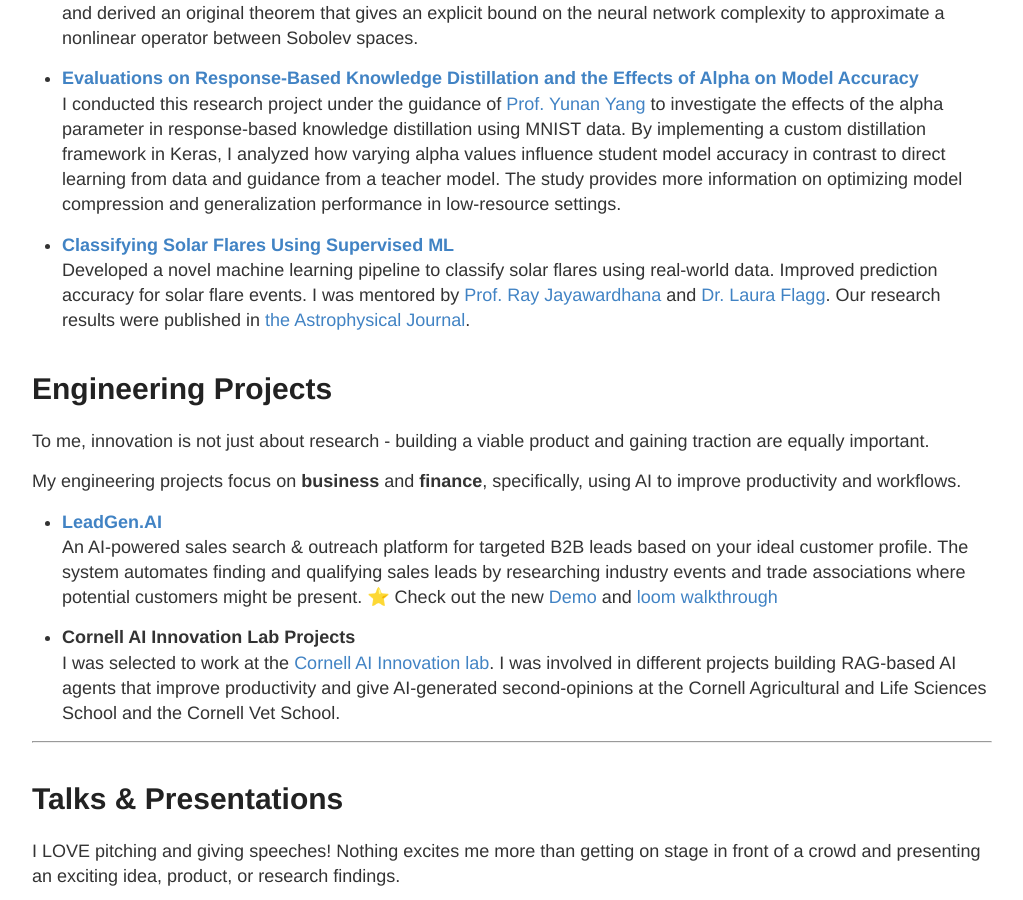
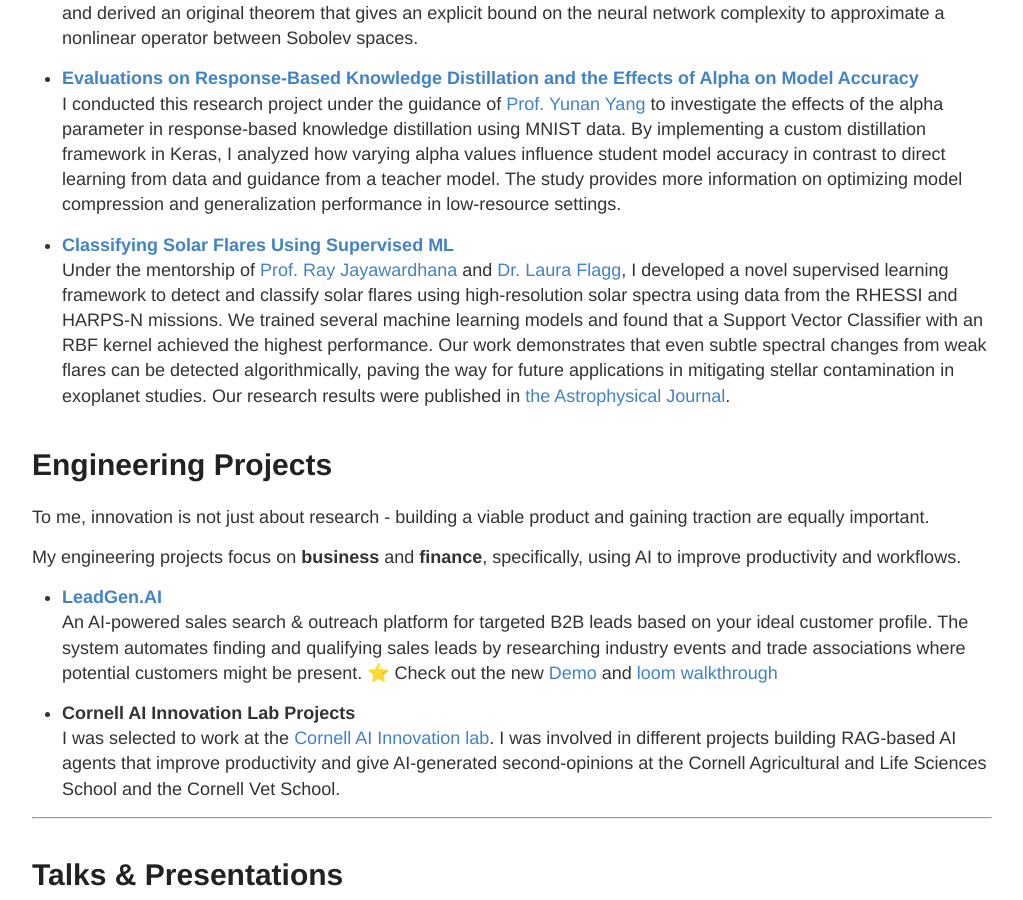
Before and after one commit to nicolehao34/nicolehao34.github.io, a Jekyll site: the page built from index.md, in a window 1280 px wide and 900 px high, scrolled down 1208 px. Shown: the whole window, without its empty margins (128-1151 px from the left). Built offline with Jekyll 4.4.1, drawn with Linux system fonts in a browser that asks for light colours.

Commit message:
Update index.md

```diff
--- a/index.md
+++ b/index.md
@@ -38,7 +38,7 @@
 I conducted this research project under the guidance of [Prof. Yunan Yang](https://yunany.github.io/) to investigate the effects of the alpha parameter in response-based knowledge distillation using MNIST data. By implementing a custom distillation framework in Keras, I analyzed how varying alpha values influence student model accuracy in contrast to direct learning from data and guidance from a teacher model. The study provides more information on optimizing model compression and generalization performance in low-resource settings.
 
 - **[Classifying Solar Flares Using Supervised ML](https://github.com/nicolehao34/solar_flares_classification)** <br>
-  Developed a novel machine learning pipeline to classify solar flares using real-world data. Improved prediction accuracy for solar flare events. I was mentored by [Prof. Ray Jayawardhana](https://www.drrayjay.net/) and [Dr. Laura Flagg](https://lauraflagg.github.io/). Our research results were published in [the Astrophysical Journal](https://iopscience.iop.org/article/10.3847/1538-4357/ad5be3).
+Under the mentorship of [Prof. Ray Jayawardhana](https://www.drrayjay.net/) and [Dr. Laura Flagg](https://lauraflagg.github.io/), I developed a novel supervised learning framework to detect and classify solar flares using high-resolution solar spectra using data from the RHESSI and HARPS-N missions. We trained several machine learning models and found that a Support Vector Classifier with an RBF kernel achieved the highest performance. Our work demonstrates that even subtle spectral changes from weak flares can be detected algorithmically, paving the way for future applications in mitigating stellar contamination in exoplanet studies. Our research results were published in [the Astrophysical Journal](https://iopscience.iop.org/article/10.3847/1538-4357/ad5be3).
 
 
 
```
